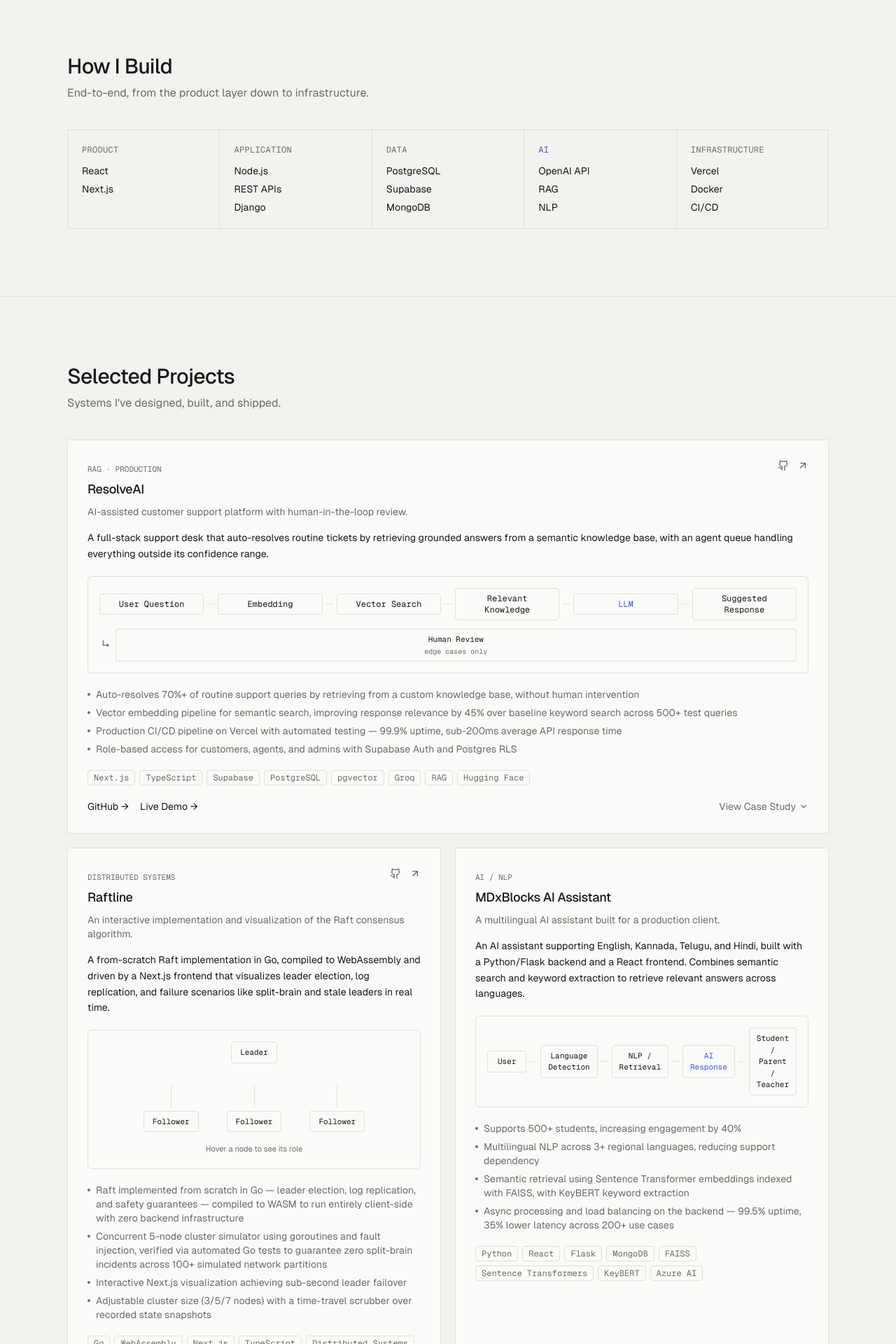
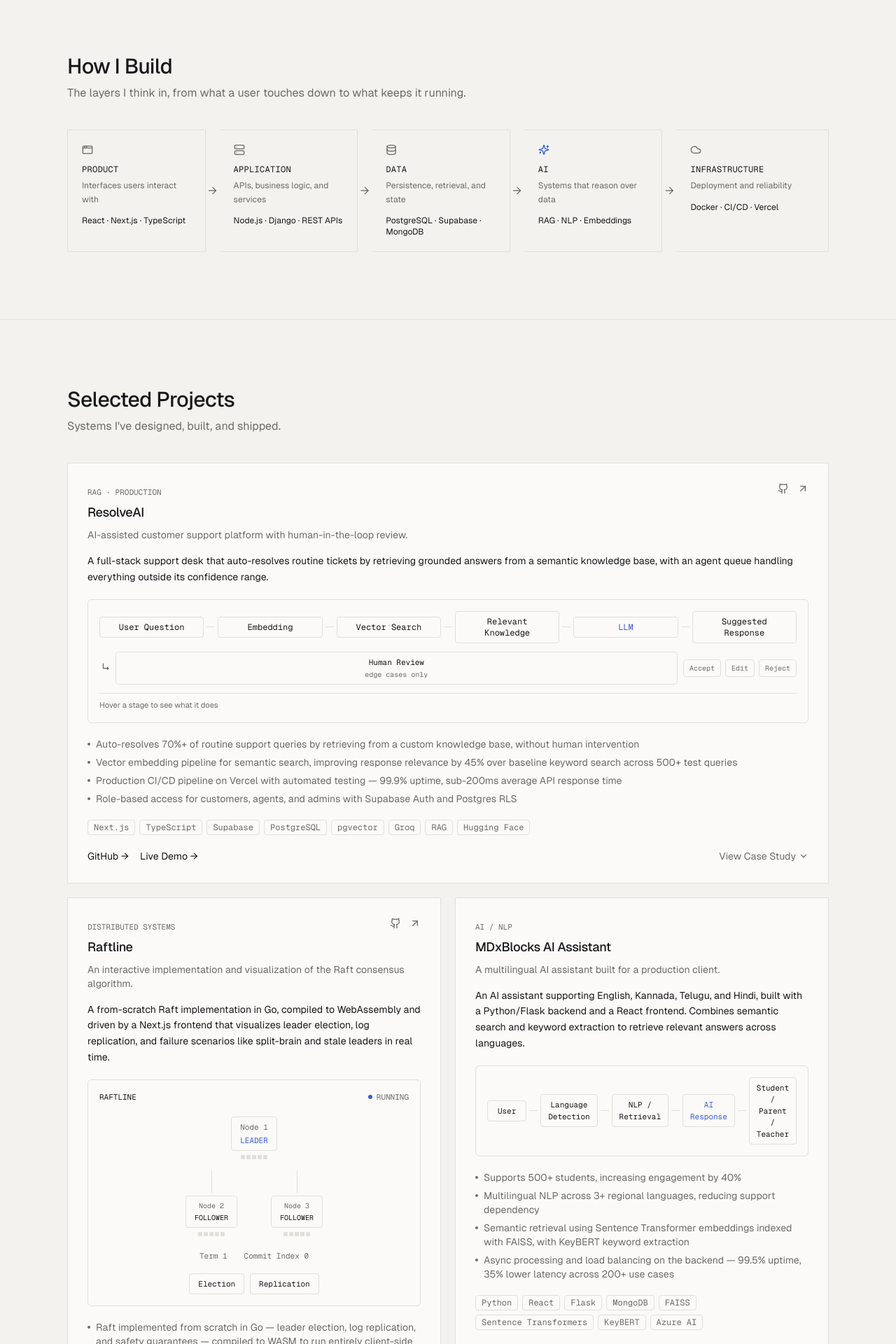
Before and after one commit to SuhasReddy2003/portfolio, a Next.js app: page / in a window 1280 px wide. Shown: the part 820-2740 px from the top of the page at 70% size. Built offline with nearby package versions, Linux system fonts and the light colour scheme.

Commit message:
Interactive project visuals, split How I Build from Skills

```diff
--- a/src/components/engineering-approach.tsx
+++ b/src/components/engineering-approach.tsx
@@ -1,9 +1,40 @@
+"use client";
+
+import { AppWindow, Server, Database, Sparkles, Cloud } from "lucide-react";
+import { cn } from "@/lib/utils";
+
 const stages = [
-  { label: "Product", items: ["React", "Next.js"] },
-  { label: "Application", items: ["Node.js", "REST APIs", "Django"] },
-  { label: "Data", items: ["PostgreSQL", "Supabase", "MongoDB"] },
-  { label: "AI", items: ["OpenAI API", "RAG", "NLP"], accent: true },
-  { label: "Infrastructure", items: ["Vercel", "Docker", "CI/CD"] },
+  {
+    label: "Product",
+    icon: AppWindow,
+    blurb: "Interfaces users interact with",
+    items: ["React", "Next.js", "TypeScript"],
+  },
+  {
+    label: "Application",
+    icon: Server,
+    blurb: "APIs, business logic, and services",
+    items: ["Node.js", "Django", "REST APIs"],
+  },
+  {
+    label: "Data",
+    icon: Database,
+    blurb: "Persistence, retrieval, and state",
+    items: ["PostgreSQL", "Supabase", "MongoDB"],
+  },
+  {
+    label: "AI",
+    icon: Sparkles,
+    blurb: "Systems that reason over data",
+    items: ["RAG", "NLP", "Embeddings"],
+    accent: true,
+  },
+  {
+    label: "Infrastructure",
+    icon: Cloud,
+    blurb: "Deployment and reliability",
+    items: ["Docker", "CI/CD", "Vercel"],
+  },
 ];
 
 export function EngineeringApproach() {
@@ -11,29 +42,46 @@
     <section id="about" className="border-b border-border">
       <div className="container-page py-20 sm:py-24">
         <h2 className="text-2xl font-medium tracking-tight sm:text-3xl">How I Build</h2>
-        <p className="mt-2 text-muted">End-to-end, from the product layer down to infrastructure.</p>
+        <p className="mt-2 text-muted">
+          The layers I think in, from what a user touches down to what keeps it running.
+        </p>
 
-        <div className="mt-10 flex flex-col divide-y divide-border border border-border sm:flex-row sm:divide-x sm:divide-y-0">
-          {stages.map((stage) => (
-            <div key={stage.label} className="flex-1 p-5">
-              <h3
-                className={
-                  stage.accent
-                    ? "font-mono text-xs uppercase tracking-wide text-accent"
-                    : "font-mono text-xs uppercase tracking-wide text-muted"
-                }
-              >
-                {stage.label}
-              </h3>
-              <ul className="mt-3 flex flex-col gap-1.5">
-                {stage.items.map((item) => (
-                  <li key={item} className="text-sm text-text/90">
-                    {item}
-                  </li>
-                ))}
-              </ul>
-            </div>
-          ))}
+        <div className="mt-10 flex flex-col sm:flex-row">
+          {stages.map((stage, i) => {
+            const Icon = stage.icon;
+            return (
+              <div key={stage.label} className="flex flex-1 items-stretch">
+                <div
+                  className={cn(
+                    "group flex-1 border border-border p-5 transition-colors hover:border-text/30",
+                    i > 0 && "sm:border-l-0",
+                    stage.accent && "hover:border-accent/40"
+                  )}
+                >
+                  <Icon
+                    size={16}
+                    className={cn(
+                      "transition-colors",
+                      stage.accent ? "text-accent" : "text-muted group-hover:text-text"
+                    )}
+                  />
+                  <h3 className="mt-3 font-mono text-xs uppercase tracking-wide text-text">
+                    {stage.label}
+                  </h3>
+                  <p className="mt-1.5 text-xs leading-relaxed text-muted">{stage.blurb}</p>
+                  <p className="mt-3 text-xs text-text/70">{stage.items.join(" · ")}</p>
+                </div>
+                {i < stages.length - 1 && (
+                  <div
+                    aria-hidden
+                    className="hidden w-5 shrink-0 items-center justify-center sm:flex"
+                  >
+                    <span className="text-muted">→</span>
+                  </div>
+                )}
+              </div>
+            );
+          })}
         </div>
       </div>
     </section>
--- a/src/components/project-card.tsx
+++ b/src/components/project-card.tsx
@@ -140,14 +140,40 @@
       return (
         <PipelineFlow
           size="lg"
+          pulse
           nodes={[
-            { label: "User Question" },
-            { label: "Embedding" },
-            { label: "Vector Search" },
-            { label: "Relevant Knowledge" },
-            { label: "LLM", accent: true },
-            { label: "Suggested Response" },
-            { label: "Human Review", sublabel: "edge cases only", branch: true },
+            {
+              label: "User Question",
+              explain: "A customer submits a support ticket in natural language.",
+            },
+            {
+              label: "Embedding",
+              explain: "The question is converted into a vector representation.",
+            },
+            {
+              label: "Vector Search",
+              explain: "Retrieves semantically similar knowledge using pgvector.",
+            },
+            {
+              label: "Relevant Knowledge",
+              explain: "The closest-matching chunks from the knowledge base.",
+            },
+            {
+              label: "LLM",
+              accent: true,
+              explain: "Generates a grounded response from the retrieved context.",
+            },
+            {
+              label: "Suggested Response",
+              explain: "Auto-sent for high-confidence matches — 70%+ of routine queries.",
+            },
+            {
+              label: "Human Review",
+              sublabel: "edge cases only",
+              branch: true,
+              explain: "An agent queue handles anything outside the confidence range.",
+              mockButtons: ["Accept", "Edit", "Reject"],
+            },
           ]}
         />
       );
--- a/src/components/visuals/pipeline-flow.tsx
+++ b/src/components/visuals/pipeline-flow.tsx
@@ -1,6 +1,6 @@
 "use client";
 
-import { Fragment } from "react";
+import { Fragment, useState } from "react";
 import { cn } from "@/lib/utils";
 import { useInView } from "@/lib/use-in-view";
 
@@ -9,34 +9,74 @@
   sublabel?: string;
   accent?: boolean;
   branch?: boolean; // renders as a smaller side node (e.g. "Human Review")
+  explain?: string; // shown in the caption row when this node is hovered/focused
+  mockButtons?: string[]; // e.g. ["Accept", "Edit", "Reject"] — visual only, not wired up
 };
 
 export function PipelineFlow({
   nodes,
   size = "sm",
+  pulse = false,
 }: {
   nodes: PipelineNode[];
   size?: "sm" | "lg";
+  pulse?: boolean;
 }) {
   const { ref, inView } = useInView<HTMLDivElement>(0.25);
+  const [hovered, setHovered] = useState<string | null>(null);
   const main = nodes.filter((n) => !n.branch);
   const branch = nodes.find((n) => n.branch);
+  const hasExplanations = nodes.some((n) => n.explain);
 
   return (
-    <div ref={ref} className="rounded-md border border-border bg-bg/50 p-4" aria-hidden>
+    <div ref={ref} className="rounded-md border border-border bg-bg/50 p-4">
       <div className="flex flex-col items-stretch gap-1.5 sm:flex-row sm:items-center sm:gap-0">
         {main.map((node, i) => (
           <Fragment key={node.label}>
-            <Node node={node} size={size} delay={i} show={inView} />
-            {i < main.length - 1 && <Connector show={inView} delay={i} />}
+            <Node
+              node={node}
+              size={size}
+              delay={i}
+              show={inView}
+              onHover={hasExplanations ? setHovered : undefined}
+              active={hovered === node.label}
+            />
+            {i < main.length - 1 && (
+              <Connector show={inView} delay={i} pulse={pulse && inView} pulseDelay={i} />
+            )}
           </Fragment>
         ))}
       </div>
 
       {branch && (
-        <div className="mt-3 flex items-center gap-2 pl-1">
+        <div className="mt-3 flex flex-col items-start gap-2 pl-1 sm:flex-row sm:items-center">
           <span className="text-muted">↳</span>
-          <Node node={branch} size="sm" delay={main.length} show={inView} />
+          <Node
+            node={branch}
+            size="sm"
+            delay={main.length}
+            show={inView}
+            onHover={hasExplanations ? setHovered : undefined}
+            active={hovered === branch.label}
+          />
+          {branch.mockButtons && (
+            <div className="flex gap-1.5">
+              {branch.mockButtons.map((label) => (
+                <span
+                  key={label}
+                  className="rounded border border-border px-2 py-1 font-mono text-[10px] text-muted"
+                >
+                  {label}
+                </span>
+              ))}
+            </div>
+          )}
+        </div>
+      )}
+
+      {hasExplanations && (
+        <div className="mt-3 min-h-[1rem] border-t border-border pt-2 text-[11px] text-muted">
+          {hovered ? nodes.find((n) => n.label === hovered)?.explain : "Hover a stage to see what it does"}
         </div>
       )}
     </div>
@@ -48,18 +88,31 @@
   size,
   delay,
   show,
+  onHover,
+  active,
 }: {
   node: PipelineNode;
   size: "sm" | "lg";
   delay: number;
   show: boolean;
+  onHover?: (label: string | null) => void;
+  active: boolean;
 }) {
+  const interactive = Boolean(onHover && node.explain);
   return (
     <div
+      tabIndex={interactive ? 0 : undefined}
+      onMouseEnter={() => onHover?.(node.label)}
+      onMouseLeave={() => onHover?.(null)}
+      onFocus={() => onHover?.(node.label)}
+      onBlur={() => onHover?.(null)}
       className={cn(
         "shrink-0 rounded border px-2.5 py-1.5 text-center font-mono transition-all duration-500 sm:flex-1",
         size === "lg" ? "text-xs" : "text-[11px]",
         node.accent ? "border-accent/40 text-accent" : "border-border text-text",
+        interactive && "cursor-default hover:border-text/40",
+        active && !node.accent && "border-text/50",
+        active && node.accent && "border-accent/70",
         show ? "translate-y-0 opacity-100" : "translate-y-1 opacity-0"
       )}
       style={{ transitionDelay: show ? `${delay * 90}ms` : "0ms" }}
@@ -72,14 +125,35 @@
   );
 }
 
-function Connector({ show, delay }: { show: boolean; delay: number }) {
+function Connector({
+  show,
+  delay,
+  pulse,
+  pulseDelay,
+}: {
+  show: boolean;
+  delay: number;
+  pulse: boolean;
+  pulseDelay: number;
+}) {
   return (
     <div
       className={cn(
-        "mx-auto h-3 w-px shrink-0 bg-border transition-opacity duration-500 sm:mx-1 sm:h-px sm:w-3 sm:flex-none",
+        "relative mx-auto h-3 w-px shrink-0 bg-border transition-opacity duration-500 sm:mx-1 sm:h-px sm:w-3 sm:flex-none",
         show ? "opacity-100" : "opacity-0"
       )}
       style={{ transitionDelay: show ? `${delay * 90 + 40}ms` : "0ms" }}
-    />
+    >
+      {pulse && (
+        <span
+          aria-hidden
+          className="absolute left-1/2 top-1/2 h-1 w-1 -translate-x-1/2 -translate-y-1/2 rounded-full bg-accent/70 sm:left-0 sm:top-1/2 sm:translate-x-0"
+          style={{
+            animation: "pipeline-pulse 2.6s ease-in-out infinite",
+            animationDelay: `${pulseDelay * 0.35}s`,
+          }}
+        />
+      )}
+    </div>
   );
 }
--- a/src/components/visuals/raftline-cluster.tsx
+++ b/src/components/visuals/raftline-cluster.tsx
@@ -1,36 +1,100 @@
 "use client";
 
-import { useState } from "react";
+import { useEffect, useRef, useState } from "react";
 import { cn } from "@/lib/utils";
 
-const roles: Record<string, string> = {
-  leader: "Leader — commits entries and replicates them to followers",
-  follower: "Follower — receives replicated entries, times out into an election",
-  replication: "Replication — leader streams log entries to each follower",
-};
+type NodeRole = "leader" | "follower" | "candidate" | "timeout";
+type Status = "idle" | "electing" | "replicating";
+
+const MAX_LOG = 5;
 
 export function RaftlineCluster() {
-  const [active, setActive] = useState<string | null>(null);
+  const [leaderIndex, setLeaderIndex] = useState(0);
+  const [roles, setRoles] = useState<NodeRole[]>(["leader", "follower", "follower"]);
+  const [term, setTerm] = useState(1);
+  const [commitIndex, setCommitIndex] = useState(0);
+  const [followerSynced, setFollowerSynced] = useState([true, true]);
+  const [status, setStatus] = useState<Status>("idle");
+  const timers = useRef<ReturnType<typeof setTimeout>[]>([]);
+
+  useEffect(() => {
+    const activeTimers = timers.current;
+    return () => activeTimers.forEach(clearTimeout);
+  }, []);
+
+  function schedule(fn: () => void, delay: number) {
+    timers.current.push(setTimeout(fn, delay));
+  }
+
+  function runElection() {
+    if (status !== "idle") return;
+    setStatus("electing");
+
+    const current = leaderIndex;
+    const next = (current + 1) % 3;
+
+    schedule(() => {
+      setRoles((r) => r.map((role, i) => (i === current ? "timeout" : role)));
+    }, 0);
+
+    schedule(() => {
+      setRoles((r) => r.map((role, i) => (i === next ? "candidate" : role)));
+    }, 500);
+
+    schedule(() => {
+      setLeaderIndex(next);
+      setRoles((r) => r.map((_, i) => (i === next ? "leader" : "follower")));
+      setTerm((t) => t + 1);
+      setStatus("idle");
+    }, 1000);
+  }
+
+  function runReplication() {
+    if (status !== "idle" || commitIndex >= MAX_LOG) return;
+    setStatus("replicating");
+    setFollowerSynced([false, false]);
+
+    schedule(() => setCommitIndex((c) => c + 1), 150);
+    schedule(() => setFollowerSynced([true, false]), 550);
+    schedule(() => {
+      setFollowerSynced([true, true]);
+      setStatus("idle");
+    }, 950);
+  }
+
+  const followerIdx = [0, 1, 2].filter((i) => i !== leaderIndex);
 
   return (
-    <div className="rounded-md border border-border bg-bg/50 p-4">
-      <div className="flex flex-col items-center gap-6 sm:gap-8">
-        <NodeBadge
-          role="leader"
-          label="Leader"
-          active={active}
-          onHover={setActive}
-        />
+    <div className="rounded-md border border-border bg-bg/50 p-4 font-mono">
+      <div className="flex items-center justify-between text-[11px]">
+        <span className="text-text">RAFTLINE</span>
+        <span className="flex items-center gap-1.5 text-muted">
+          <span
+            className={cn(
+              "h-1.5 w-1.5 rounded-full",
+              status === "idle" ? "bg-accent" : "bg-accent animate-pulse"
+            )}
+          />
+          {status === "idle" ? "RUNNING" : status.toUpperCase()}
+        </span>
+      </div>
 
-        <div className="flex w-full items-start justify-center gap-4 sm:gap-10">
-          {[0, 1, 2].map((i) => (
+      <div className="mt-5 flex flex-col items-center gap-4">
+        <ClusterNode role={roles[leaderIndex]} label="Node 1" log={commitIndex} />
+
+        <div className="flex w-full items-start justify-center gap-6 sm:gap-12">
+          {followerIdx.map((i, pos) => (
             <div key={i} className="flex flex-col items-center gap-1">
-              <Line active={active === "replication" || active === "leader"} />
-              <NodeBadge
-                role="follower"
-                label="Follower"
-                active={active}
-                onHover={setActive}
+              <div
+                className={cn(
+                  "h-6 w-px sm:h-8",
+                  followerSynced[pos] ? "bg-border" : "bg-accent/40"
+                )}
+              />
+              <ClusterNode
+                role={roles[i]}
+                label={`Node ${pos + 2}`}
+                log={followerSynced[pos] ? commitIndex : Math.max(commitIndex - 1, 0)}
                 small
               />
             </div>
@@ -38,53 +102,73 @@
         </div>
       </div>
 
-      <div className="mt-4 min-h-[1.25rem] text-center text-[11px] text-muted">
-        {active ? roles[active] : "Hover a node to see its role"}
+      <div className="mt-5 flex items-center justify-center gap-6 text-[11px] text-muted">
+        <span>Term {term}</span>
+        <span>Commit Index {commitIndex}</span>
+      </div>
+
+      <div className="mt-4 flex justify-center gap-2">
+        <button
+          type="button"
+          onClick={runElection}
+          disabled={status !== "idle"}
+          className="rounded border border-border px-3 py-1.5 text-[11px] text-text transition-colors hover:border-text/40 disabled:opacity-40"
+        >
+          Election
+        </button>
+        <button
+          type="button"
+          onClick={runReplication}
+          disabled={status !== "idle" || commitIndex >= MAX_LOG}
+          className="rounded border border-border px-3 py-1.5 text-[11px] text-text transition-colors hover:border-text/40 disabled:opacity-40"
+        >
+          Replication
+        </button>
       </div>
     </div>
   );
 }
 
-function NodeBadge({
+function ClusterNode({
   role,
   label,
-  active,
-  onHover,
+  log,
   small,
 }: {
-  role: string;
+  role: NodeRole;
   label: string;
-  active: string | null;
-  onHover: (r: string | null) => void;
+  log: number;
   small?: boolean;
 }) {
-  const isActive = active === role;
+  const roleLabel =
+    role === "leader" ? "LEADER" : role === "candidate" ? "CANDIDATE" : role === "timeout" ? "TIMEOUT" : "FOLLOWER";
+
   return (
-    <button
-      type="button"
-      onMouseEnter={() => onHover(role)}
-      onMouseLeave={() => onHover(null)}
-      onFocus={() => onHover(role)}
-      onBlur={() => onHover(null)}
-      className={cn(
-        "rounded border px-3 py-1.5 font-mono text-[11px] transition-colors",
-        small ? "px-2.5" : "",
-        isActive ? "border-accent/50 text-accent" : "border-border text-text hover:border-text/40"
-      )}
-    >
-      {label}
-    </button>
+    <div className="flex flex-col items-center gap-1.5">
+      <div
+        className={cn(
+          "rounded border px-3 py-1.5 text-center transition-colors",
+          small ? "text-[10px]" : "text-[11px]",
+          role === "leader" && "border-accent/50 text-accent",
+          role === "candidate" && "border-accent/50 text-accent",
+          role === "timeout" && "border-border text-muted opacity-50",
+          role === "follower" && "border-border text-text"
+        )}
+      >
+        <div className="text-muted">{label}</div>
+        <div className="mt-0.5">{roleLabel}</div>
+      </div>
+      <div className="flex gap-0.5" aria-hidden>
+        {Array.from({ length: MAX_LOG }).map((_, i) => (
+          <span
+            key={i}
+            className={cn(
+              "h-1.5 w-1.5 rounded-[1px] transition-colors",
+              i < log ? "bg-accent/60" : "bg-border"
+            )}
+          />
+        ))}
+      </div>
+    </div>
   );
 }
-
-function Line({ active }: { active: boolean }) {
-  return (
-    <div
-      className={cn(
-        "h-6 w-px transition-colors sm:h-8",
-        active ? "bg-accent/40" : "bg-border"
-      )}
-      aria-hidden
-    />
-  );
-}
--- a/src/data/skills.ts
+++ b/src/data/skills.ts
@@ -4,15 +4,15 @@
     items: ["Python", "C++", "Java", "JavaScript", "TypeScript", "Go", "C", "SQL", "HTML", "CSS"],
   },
   {
-    category: "Frameworks",
-    items: ["React", "Next.js", "Node.js", "Django", "REST APIs"],
+    category: "Software Engineering",
+    items: ["React", "Next.js", "Node.js", "Django", "REST APIs", "Git"],
   },
   {
     category: "AI / ML",
-    items: ["OpenAI API", "RAG Pipelines", "Scikit-Learn", "Pandas", "NumPy", "NLP"],
+    items: ["OpenAI API", "RAG Pipelines", "NLP", "Scikit-Learn", "Pandas", "NumPy"],
   },
   {
-    category: "Infrastructure",
-    items: ["AWS", "Docker", "Kubernetes", "Terraform", "Vercel", "CI/CD", "WebAssembly", "MongoDB", "Supabase", "Git"],
+    category: "Data / Infrastructure",
+    items: ["PostgreSQL", "MongoDB", "Supabase", "Docker", "Kubernetes", "Terraform", "AWS", "Vercel", "CI/CD", "WebAssembly"],
   },
 ];
```
Also changed, not shown: src/app/globals.css (+12 -0 lines), src/components/skills.tsx (+8 -13 lines).
